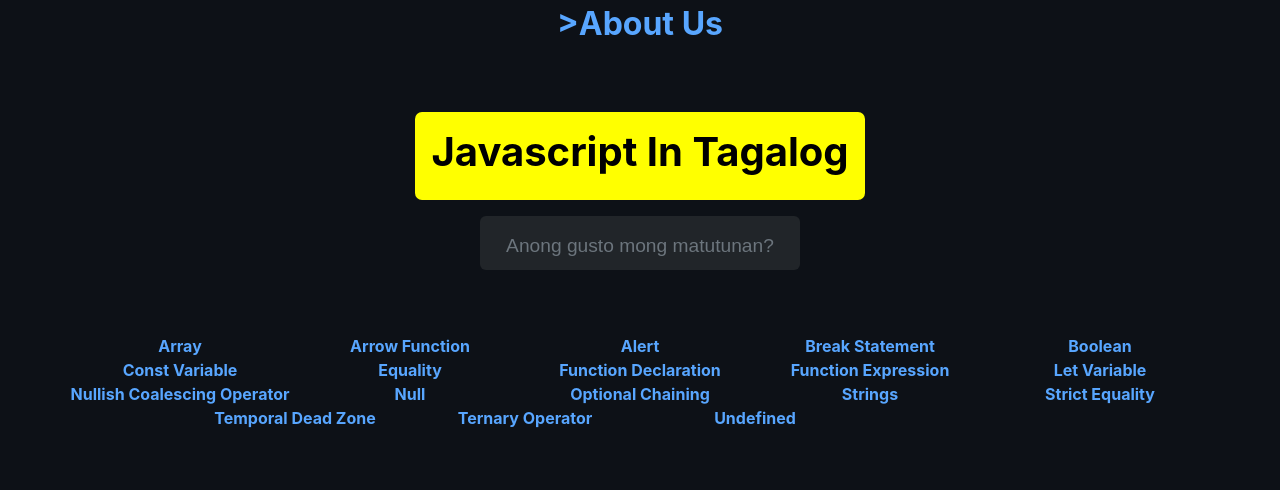
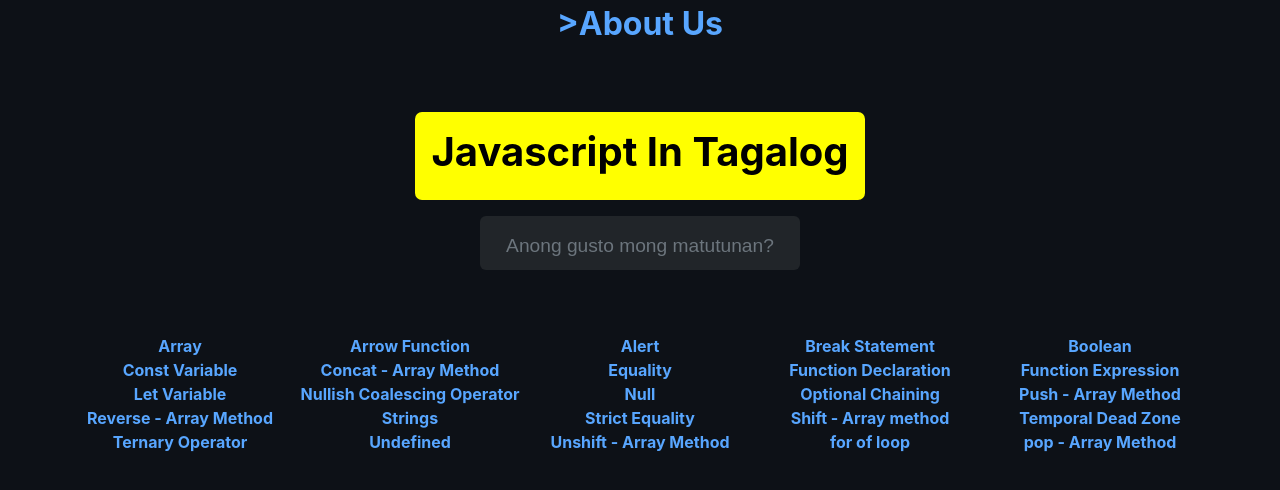
Before and after one commit to mmvergara/Javascript-Methods-In-Tagalog, a React (Create React App) app: page / in a window 1280 px wide. Shown: the top 490 px of the page. Built offline with nearby package versions, Linux system fonts and the light colour scheme.

Commit message:
added array methods (6)

```diff
--- a/src/Links-JS.js
+++ b/src/Links-JS.js
@@ -85,7 +85,7 @@ const Links = [
     },
     {
 		id:'forof-1',
-        topic:"",
+        topic:"for of loop",
         link:"https://dev.to/mmvergara/javascript-tagalog-for-of-loop-1898",
         author:"MMVergara",
     },
@@ -113,6 +113,41 @@ const Links = [
         link:"https://dev.to/mmvergara/javascript-tagalog-function-expression-4969",
         author:"MMVergara",
     },
-
+    {
+		id:"pop-arr-method-1",
+        topic:"pop - Array Method",
+        link:"https://dev.to/mmvergara/javascript-tagalog-array-pop-method-16bh",
+        author:"MMVergara",
+    },
+    {
+		id:"push-arr-method-1",
+        topic:"Push - Array Method",
+        link:"https://dev.to/mmvergara/javascript-tagalog-array-push-method-296",
+        author:"MMVergara",
+    },
+    {
+		id:"reverse-arr-method-1",
+        topic:"Reverse - Array Method",
+        link:"https://dev.to/mmvergara/javascript-tagalog-array-reverse-method-4bi8",
+        author:"MMVergara",
+    },
+    {
+		id:"shift-arr-method-1",
+        topic:"Shift - Array method",
+        link:"https://dev.to/mmvergara/javascript-tagalog-array-shift-method-5bnl",
+        author:"MMVergara",
+    },
+    {
+		id:"unshift-arr-method-1",
+        topic:"Unshift - Array Method",
+        link:"https://dev.to/mmvergara/javascript-tagalog-array-unshift-method-3ogg",
+        author:"MMVergara",
+    },
+    {
+		id:"concat-arr-method-1",
+        topic:"Concat - Array Method",
+        link:"https://dev.to/mmvergara/javascript-tagalog-concat-array-method-1m49",
+        author:"MMVergara",
+    },
 ]
 export default Links;
```
